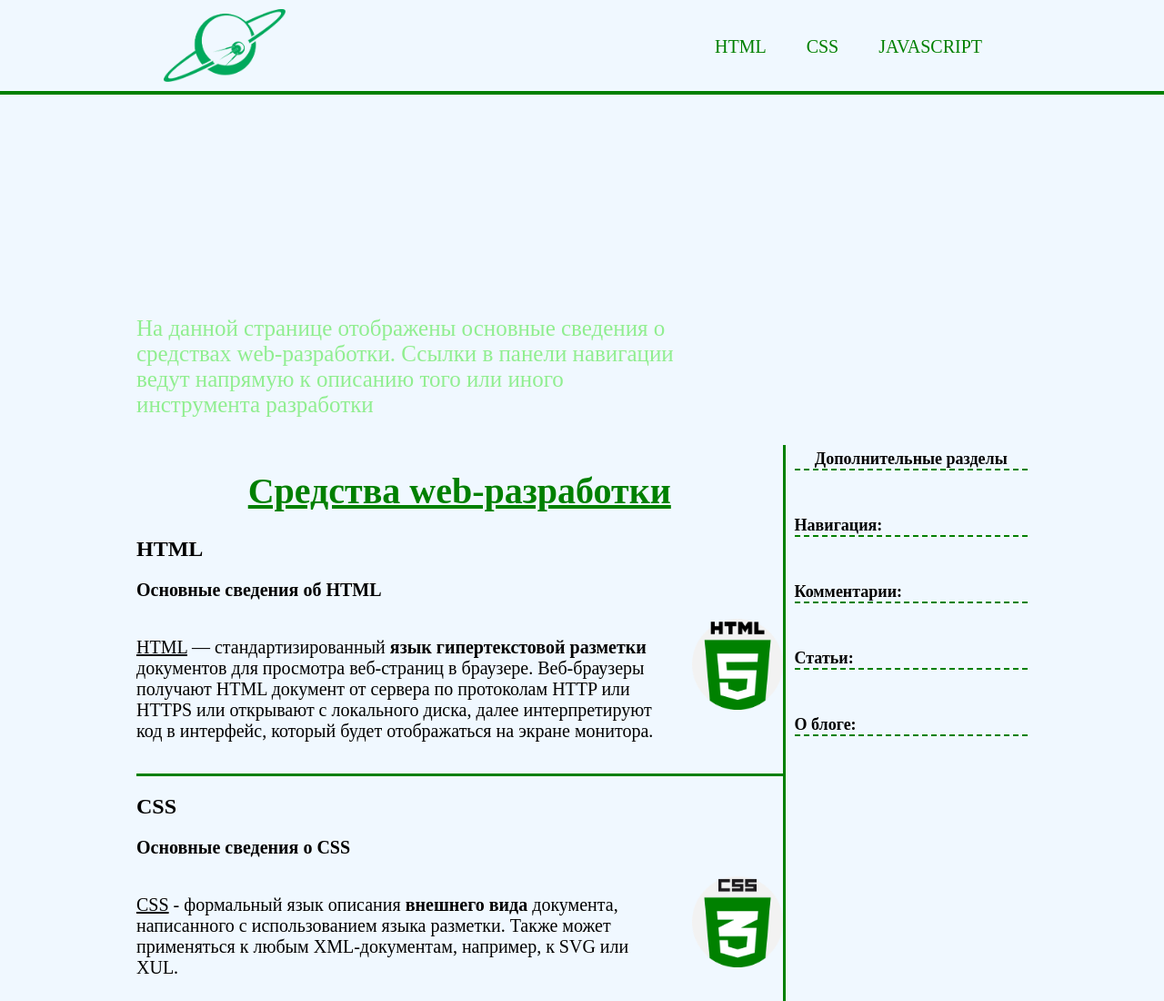
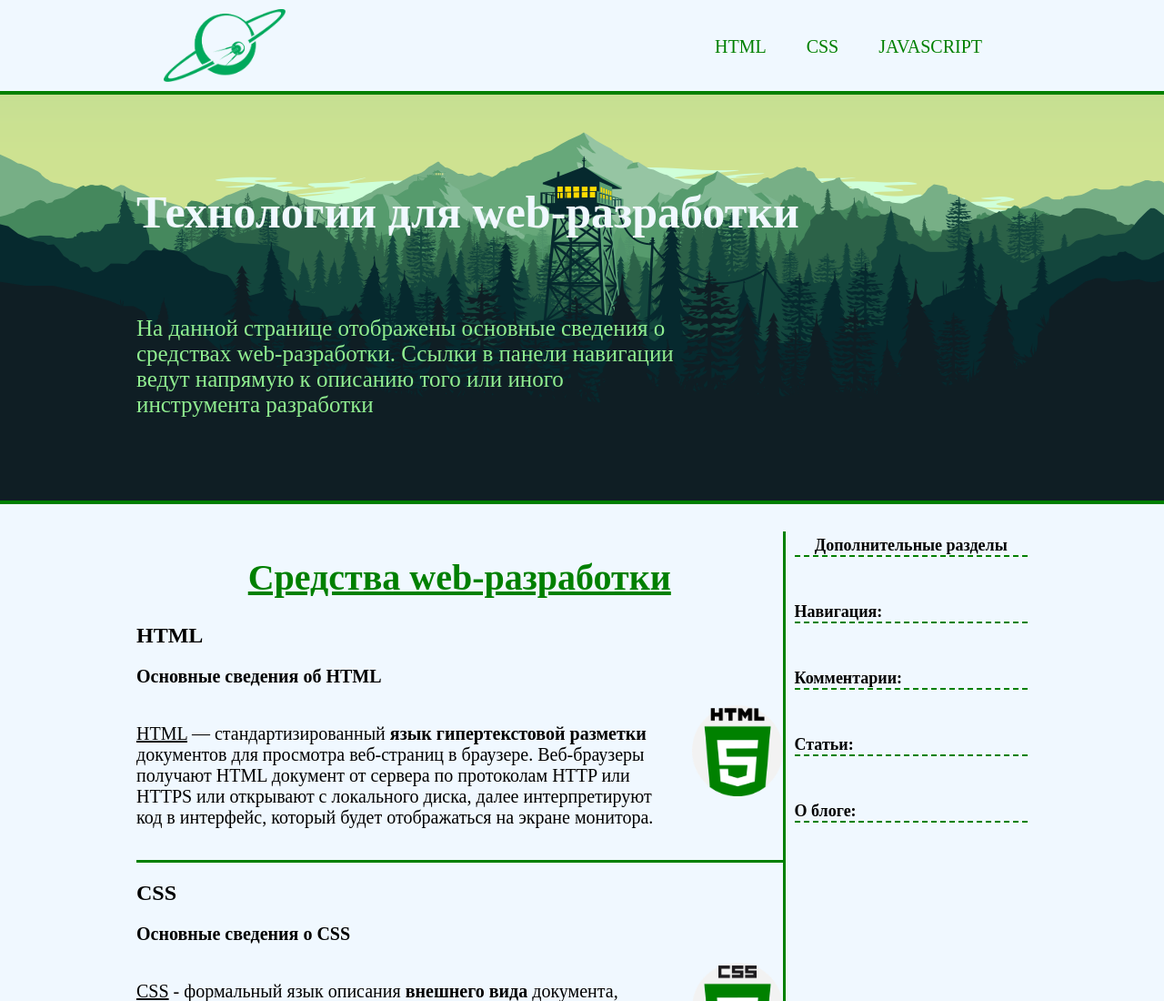
Before and after one commit to Alexx2210/HomeWork_1, a plain HTML site: page index.html in a window 1280 px wide. Shown: the top 1100 px of the page at 91% size. Drawn offline with Linux system fonts and the light colour scheme.

Commit message:
Update styles.css

```diff
--- a/css/styles.css
+++ b/css/styles.css
@@ -8,7 +8,7 @@ body{
 
 }
 
-.wallpaper {
+header {
     height: 550px;
     width: auto;
     background-image: url(../images/wallp1.png);
```
